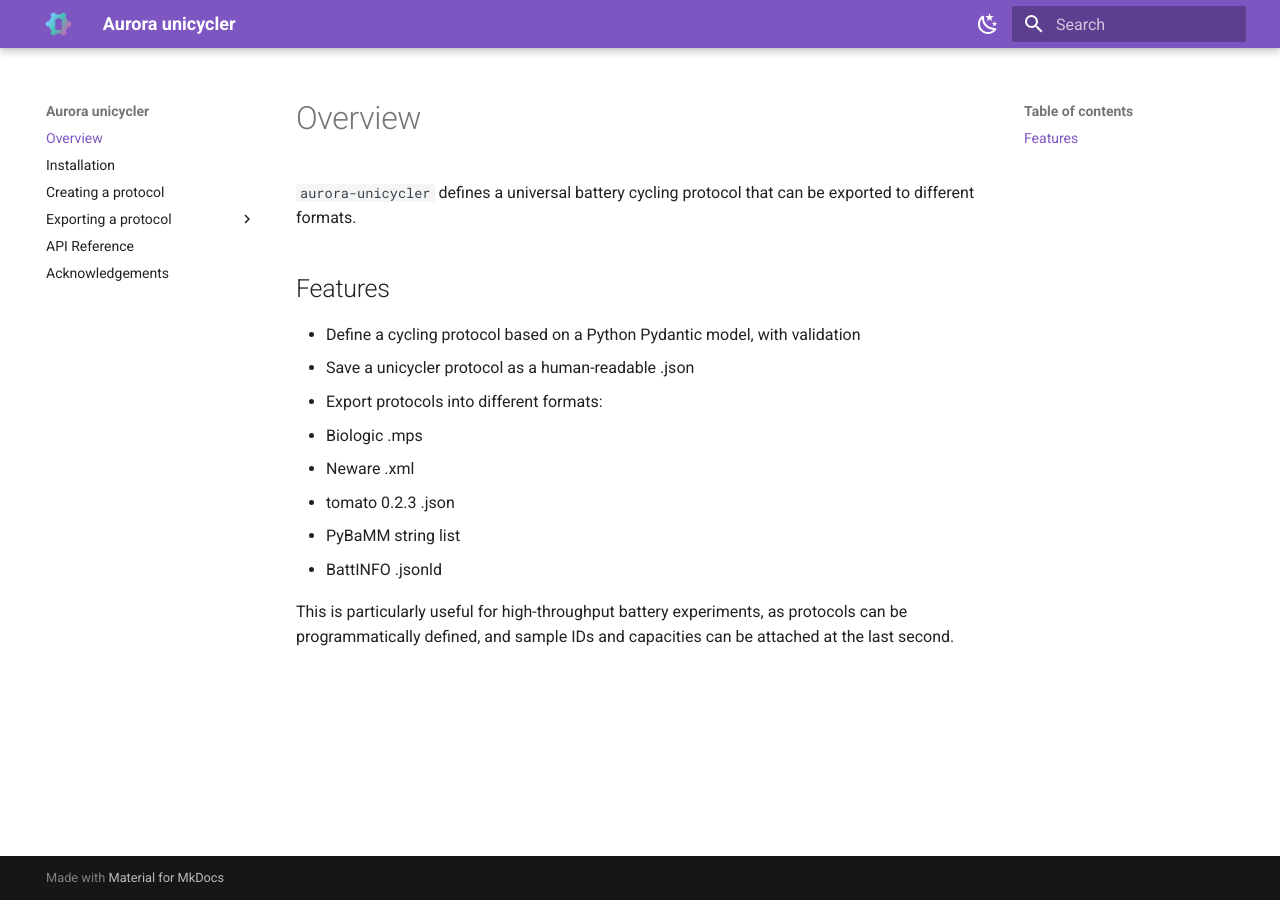
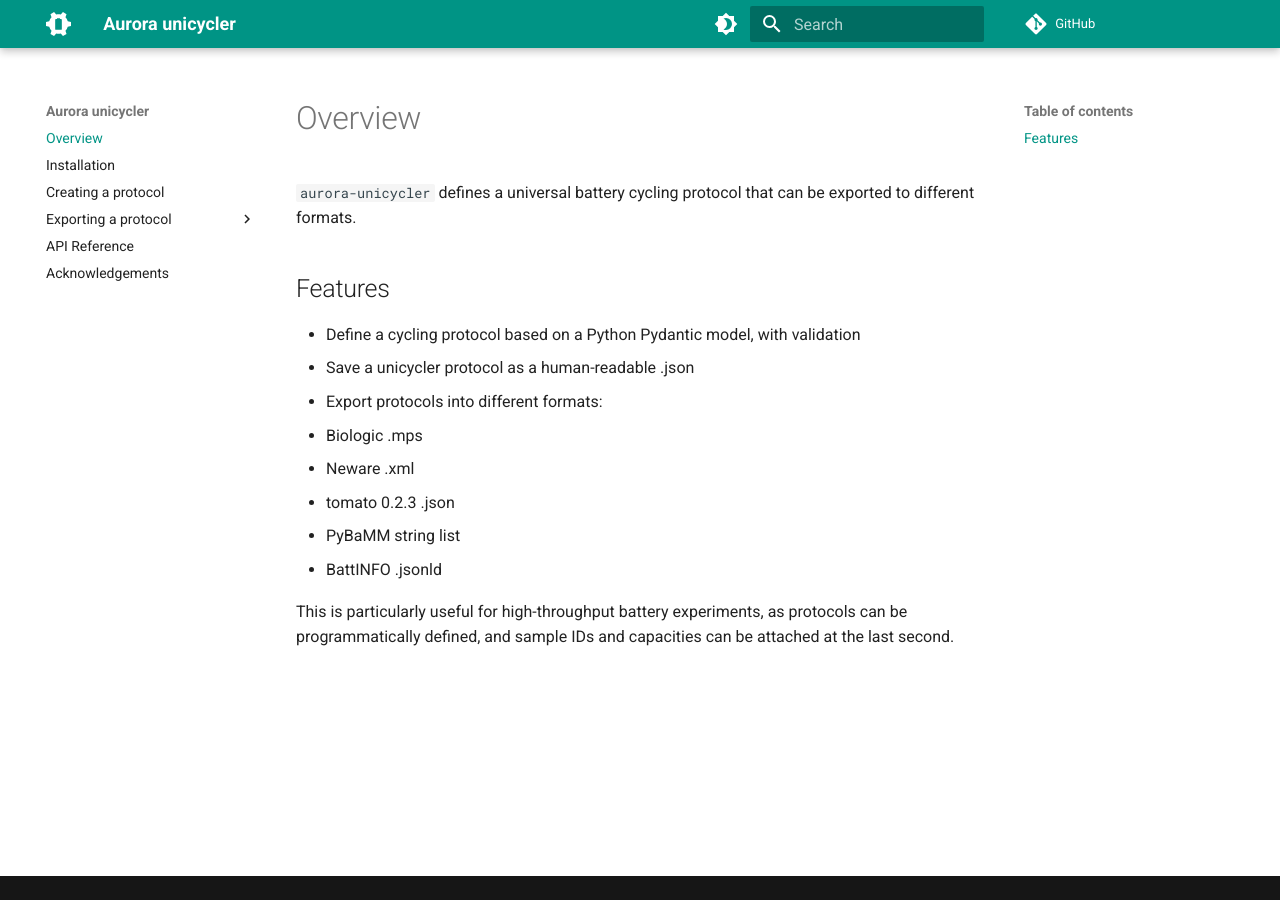
Before and after one commit to EmpaEconversion/aurora-unicycler, an MkDocs documentation site: the page built from docs/index.md, in a window 1280 px wide. Built offline with MkDocs 1.6.1 and Material for MkDocs 9.7.7, drawn with Linux system fonts in a browser that asks for light colours; comment, search, counter and statistics services are not loaded.

Commit message:
Update docs theme, logo

```diff
--- a/mkdocs.yml
+++ b/mkdocs.yml
@@ -1,23 +1,24 @@
 site_name: Aurora unicycler
+repo_url: https://github.com/empaeconversion/aurora-unicycler
 theme:
   name: material
-  logo: assets/favicon.ico
+  logo: assets/aurora-outline.svg
   favicon: assets/favicon.ico
   palette:
     # Automatically detect system preference
     - media: "(prefers-color-scheme: light)"
       scheme: default
-      primary: deep-purple
+      primary: teal
       accent: purple
       toggle:
-        icon: material/weather-night
+        icon: material/brightness-4
         name: Switch to dark mode
     - media: "(prefers-color-scheme: dark)"
       scheme: slate
-      primary: deep-purple
+      primary: teal
       accent: purple
       toggle:
-        icon: material/weather-sunny
+        icon: material/brightness-7
         name: Switch to light mode
   copyright: "© 2025 Empa"
 plugins:
@@ -40,3 +41,5 @@
     - To BattINFO: battinfo.md
   - API Reference: api.md
   - Acknowledgements: acknowledgements.md
+extra:
+  generator: false
```
Also changed, not shown: docs/assets/aurora-outline.svg (added).
